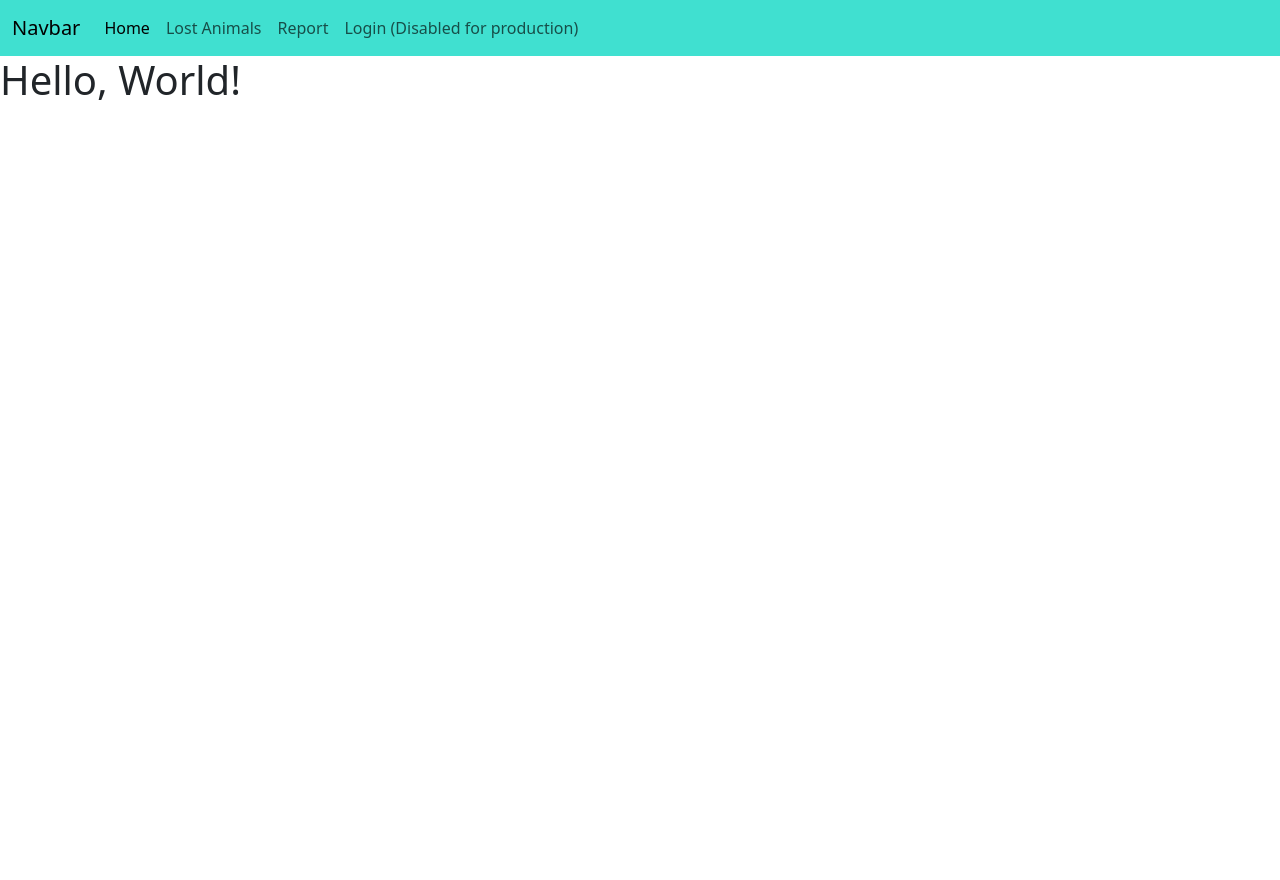
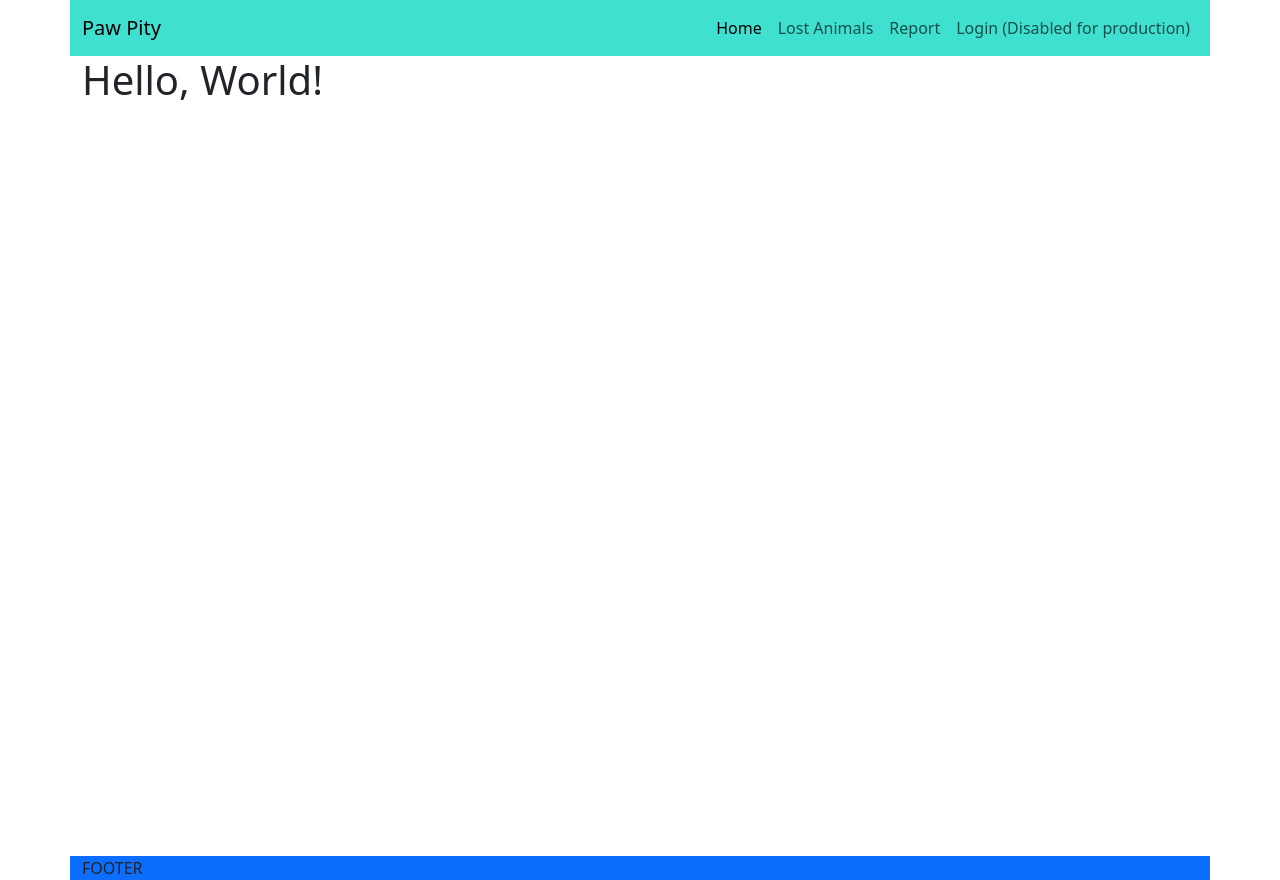
Before and after one commit to CI-Dominik/pp4-paw-pity, a Django app: page / in a window 1280 px wide. Before the commit the page ends 100 px from the top, so only its background shows below. Run offline with Django 5.2, Linux system fonts and the light colour scheme; some libraries are stand-ins or nearby versions.

Commit message:
Add basic footer

```diff
--- a/static/css/styles.css
+++ b/static/css/styles.css
@@ -1,9 +1,23 @@
+/* GENERAL STYLING */
+
 * {
     box-sizing: border-box;
     margin: 0;
     padding: 0;
 }
 
+main {
+    display: flex;
+    flex-flow: column nowrap;
+    min-height: 100vh;
+}
+
+.footer {
+    align-self: flex-end;
+}
+
+/* COLORS */
+
 .navbar {
     background-color: turquoise;
 }
--- a/templates/base.html
+++ b/templates/base.html
@@ -17,17 +17,24 @@
 
 <!-- HEAD END -->
 
+<!-- BODY START -->
+
+<body class="container">
+
     <!-- NAVIGATION START -->
-
-<nav class="navbar navbar-expand-lg">
+    <div class="row">
+        <nav class="navbar navbar-expand-lg d-flex justify-content-end">
             <div class="container-fluid">
-        <a class="navbar-brand" href="#">Navbar</a>
-        <button class="navbar-toggler" type="button" data-bs-toggle="collapse" data-bs-target="#navbarTogglerDemo02"
-            aria-controls="navbarTogglerDemo02" aria-expanded="false" aria-label="Toggle navigation">
+                <a class="navbar-brand" href="#">Paw Pity</a>
+                <!-- Hamburger Menu Button -->
+                <button class="navbar-toggler" type="button" data-bs-toggle="collapse"
+                    data-bs-target="#navbarTogglerDemo02" aria-controls="navbarTogglerDemo02" aria-expanded="false"
+                    aria-label="Toggle navigation">
                     <span class="navbar-toggler-icon"></span>
                 </button>
+                <!-- Navigation Elements -->
                 <div class="collapse navbar-collapse" id="navbarTogglerDemo02">
-            <ul class="navbar-nav me-auto mb-2 mb-lg-0">
+                    <ul class="navbar-nav ms-auto mb-2 mb-lg-0">
                         <li class="nav-item">
                             <a class="nav-link active" aria-current="page" href="{% url 'home' %}">Home</a>
                         </li>
@@ -44,15 +51,26 @@
                 </div>
             </div>
         </nav>
+    </div>
 
     <!-- NAVIGATION END -->
 
-<!-- BODY START -->
-
-<body>
-
+    <!-- CONTENT START -->
+    <div class="row">
+        <main>
             {% block content %}
             {% endblock content %}
+        </main>
+    </div>
+    <!-- CONTENT END -->
+
+    <!-- FOOTER START -->
+
+    <div class="row">
+        <div class="col col-12 bg-primary">FOOTER</div>
+    </div>
+
+    <!-- FOOTER END -->
 
     <!-- Bootstrap JavaScript -->
     <script src="{% static 'js/bootstrap.min.js' %}"></script>
```
Lines whose indentation alone changed are shown as unchanged.
